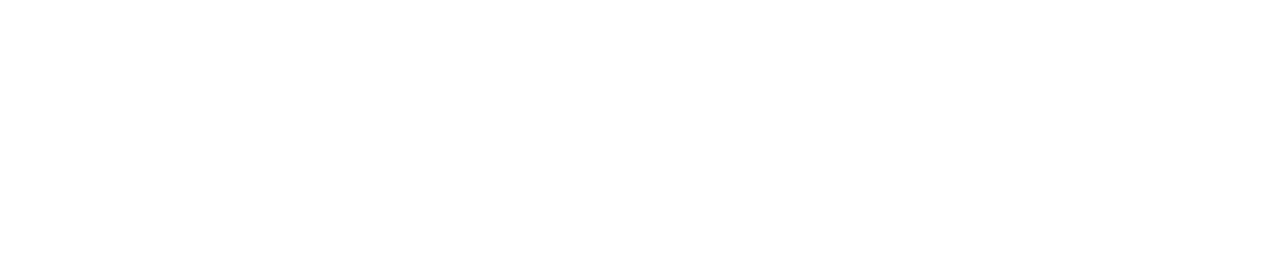
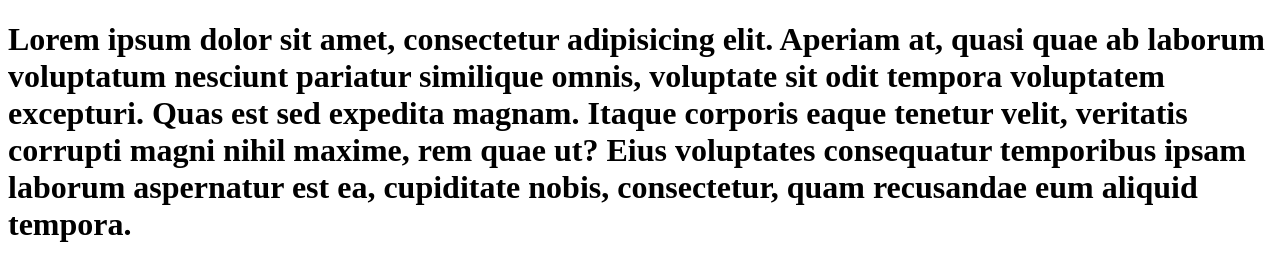
Before and after one commit to Pramudithalakshan/MyPortfolio, a plain HTML site: page index.html in a window 1280 px wide. Drawn offline with Linux system fonts and the light colour scheme.

Commit message:
second commit

```diff
--- a/index.html
+++ b/index.html
@@ -6,6 +6,7 @@
     <title>Document</title>
 </head>
 <body>
-
+    <h1>Lorem ipsum dolor sit amet, consectetur adipisicing elit. Aperiam at, quasi quae ab laborum voluptatum nesciunt pariatur similique omnis, voluptate sit odit tempora voluptatem excepturi. Quas est sed expedita magnam.
+    Itaque corporis eaque tenetur velit, veritatis corrupti magni nihil maxime, rem quae ut? Eius voluptates consequatur temporibus ipsam laborum aspernatur est ea, cupiditate nobis, consectetur, quam recusandae eum aliquid tempora.</h1>
 </body>
 </html>
```
